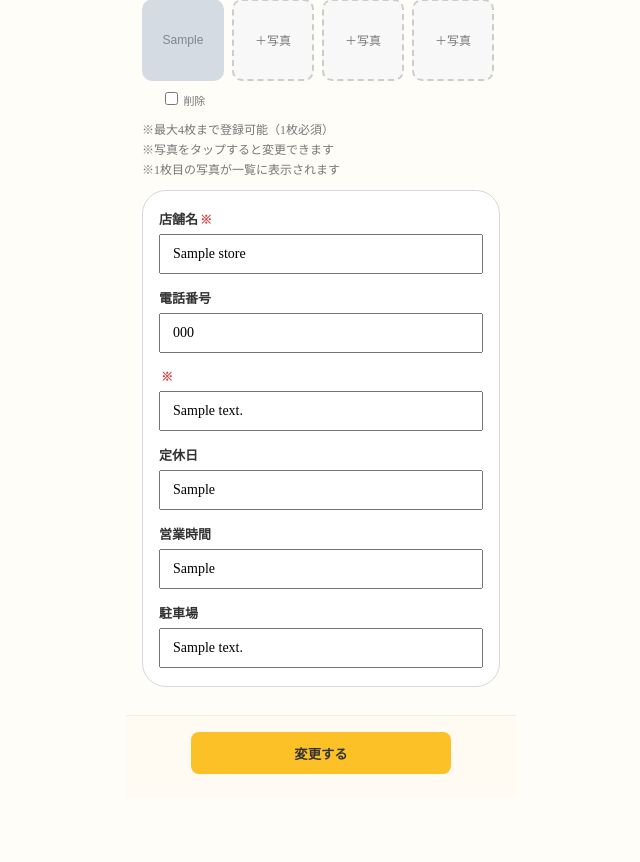
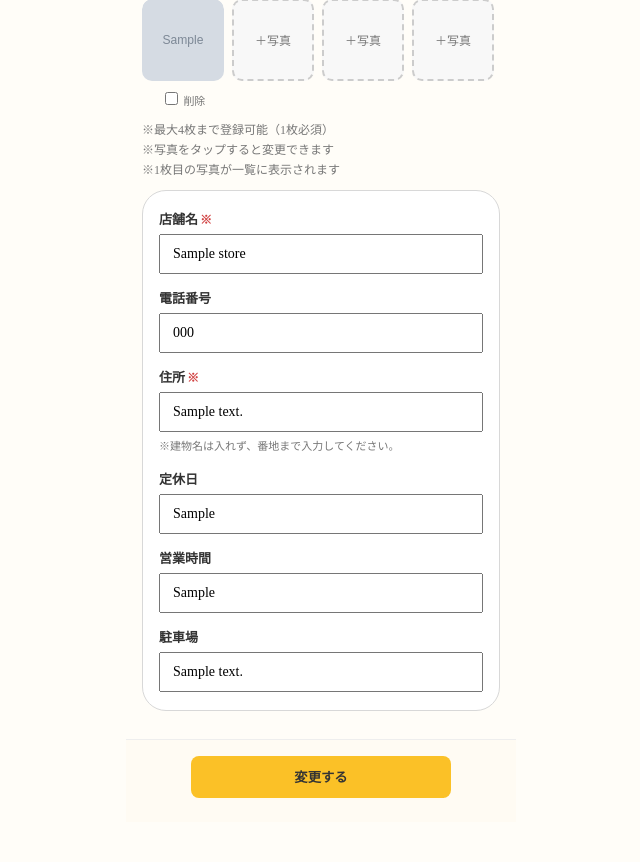
Before and after one commit to asaki-taniguchi/KodoMeal, a Django app: page /store/1/edit/ in a window 1280 px wide. Shown: the part 153-1015 px from the top of the page, without its empty margins (319-959 px from the left). Before the commit the page ends 927 px from the top, so only its background shows below. Run offline with Django 5.2, Linux system fonts and the light colour scheme; a user stored in the database is signed in; tables that the repository leaves empty hold one stand-in row (values such as "Sample post"); grey boxes marked "Sample" are stand-in pictures.

Commit message:
店舗入力系、表示系のplaceholder調整

```diff
--- a/templates/store_edit.html
+++ b/templates/store_edit.html
@@ -236,6 +236,13 @@ input {
     color: #d14343;
     font-size: 12px;
     font-weight: bold;
+    line-height: 1.5;
+}
+
+.form-help-text {
+    margin: 6px 0 0;
+    color: #777;
+    font-size: 11px;
     line-height: 1.5;
 }
 
@@ -480,17 +487,21 @@ input {
                 <input
                     type="text"
                     name="phone_number"
+                    placeholder="例）03-1234-5678"
                     value="{% if form_data %}{{ form_data.phone_number }}{% else %}{{ store.phone_number|default_if_none:'' }}{% endif %}"
                 >
             </div>
 
             <div class="form-group">
-                <label><span class="required-mark">※</span></label>
+                <label>住所<span class="required-mark">※</span></label>
                 <input
                     type="text"
                     name="address"
+                    placeholder="例）東京都渋谷区代官山町1-2-3"
                     value="{% if form_data %}{{ form_data.address }}{% else %}{{ store.address }}{% endif %}"
                 >
+                <p class="form-help-text">※建物名は入れず、番地まで入力してください。</p>
+
                 {% if address_error %}
                     <p class="error-message">
                         {{ address_error }}
@@ -521,6 +532,7 @@ input {
                 <input
                     type="text"
                     name="parking_comment"
+                    placeholder="例）あり（駐車場5台） / なし（近隣Pあり）"
                     value="{% if form_data %}{{ form_data.parking_comment }}{% else %}{{ store.parking_comment|default_if_none:'' }}{% endif %}"
                 >
             </div>
```
Also changed, not shown: templates/store_detail.html (+3 -8 lines), templates/store_register.html (+16 -3 lines).
